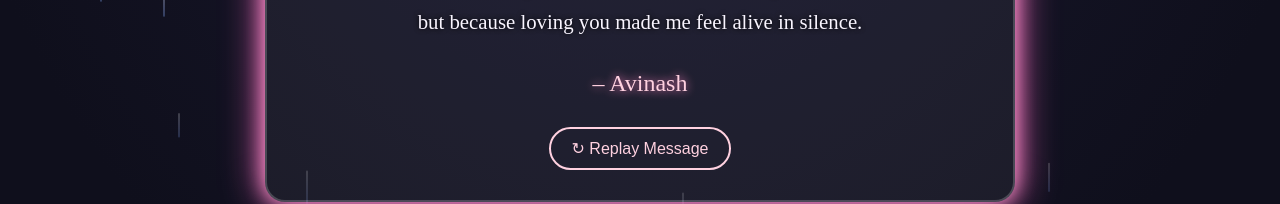
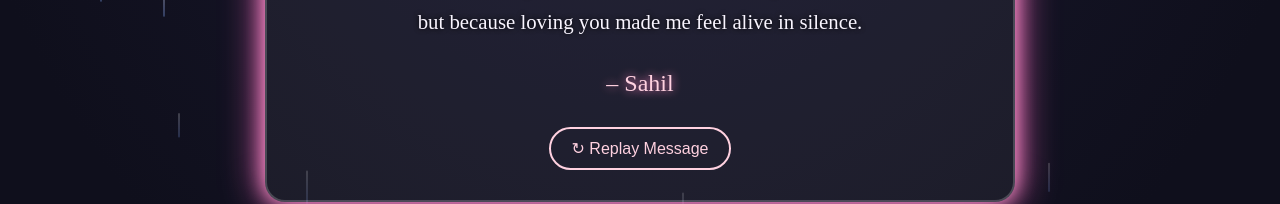
Before and after one commit to sahil-das/MadamJIBirthday, a React (Create React App) app: page /final-whisper in a window 1280 px wide. Shown: the part 442-646 px from the top of the page. Built offline with nearby package versions, Linux system fonts and the light colour scheme.

Commit message:
author name added

```diff
--- a/src/components/FinalWhisper.jsx
+++ b/src/components/FinalWhisper.jsx
@@ -27,7 +27,7 @@ const FinalWhisper = () => {
           I loved you not because I could have you...<br />
           but because loving you made me feel alive in silence.
         </p>
-        <div className="signature">– Avinash</div>
+        <div className="signature">– Sahil</div>
         <button className="replay-button" onClick={() => window.location.href = '/'}>
           ↻ Replay Message
         </button>
--- a/src/components/LetterPage.jsx
+++ b/src/components/LetterPage.jsx
@@ -14,7 +14,7 @@ export default function LetterPage() {
   const letterRef = useRef(null);
   const audioRef = useRef(null);
 
-  const message = `Dear Madam ji, 💖\n\nOn this special day, I just wanted you to know...\n\nEven though you were never mine, my heart beats with joy when I think of you. 💌\n\nEvery moment, every smile of yours means the world to someone who admires you silently.\n\nThis wish is more than words... it's a little piece of my heart wrapped in hope, love, and pure emotion.\n\nHappy Birthday! May your life be as beautiful as your smile. ✨\n\nFrom the one who still remembers you...`;
+  const message = `Dear Madam ji, 💖\n\nOn this special day, I just wanted you to know...\n\nEven though you were never mine, my heart beats with joy when I think of you. 💌\n\nEvery moment, every smile of yours means the world to someone who admires you silently.\n\nThis wish is more than words... it's a little piece of my heart wrapped in hope, love, and pure emotion.\n\nHappy Birthday! May your life be as beautiful as your smile. ✨\n\nFrom the one who still remembers you... \n\n --Sahil`;
 
   useEffect(() => {
     // Floating symbols
```
